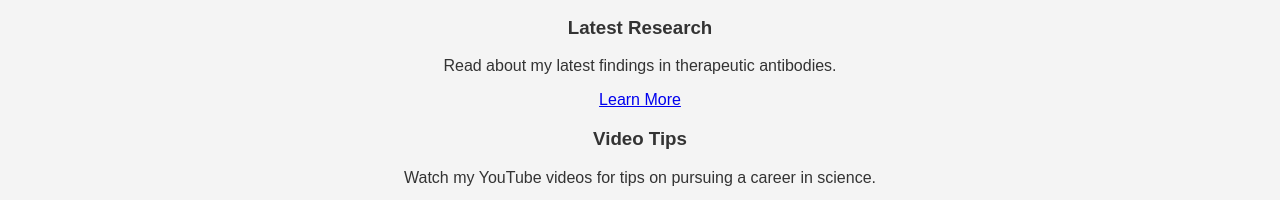
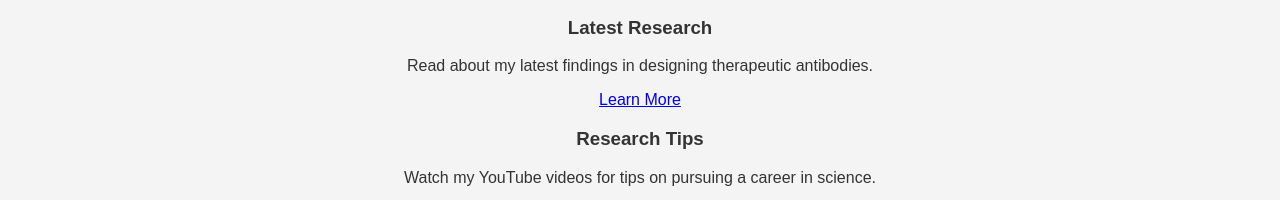
Before and after one commit to YiweiChenGitHub/my-website, a plain HTML site: page index.html in a window 1280 px wide. Shown: the part 797-997 px from the top of the page. Drawn offline with Linux system fonts and the light colour scheme.

```diff
--- a/index.html
+++ b/index.html
@@ -34,11 +34,11 @@
             <h2>Featured</h2>
             <div class="content-item">
                 <h3>Latest Research</h3>
-                <p>Read about my latest findings in therapeutic antibodies.</p>
+                <p>Read about my latest findings in designing therapeutic antibodies.</p>
                 <a href="skillshare.html">Learn More</a>
             </div>
             <div class="content-item">
-                <h3>Video Tips</h3>
+                <h3>Research Tips</h3>
                 <p>Watch my YouTube videos for tips on pursuing a career in science.</p>
                 <a href="skillshare.html">Watch Now</a>
             </div>
```
